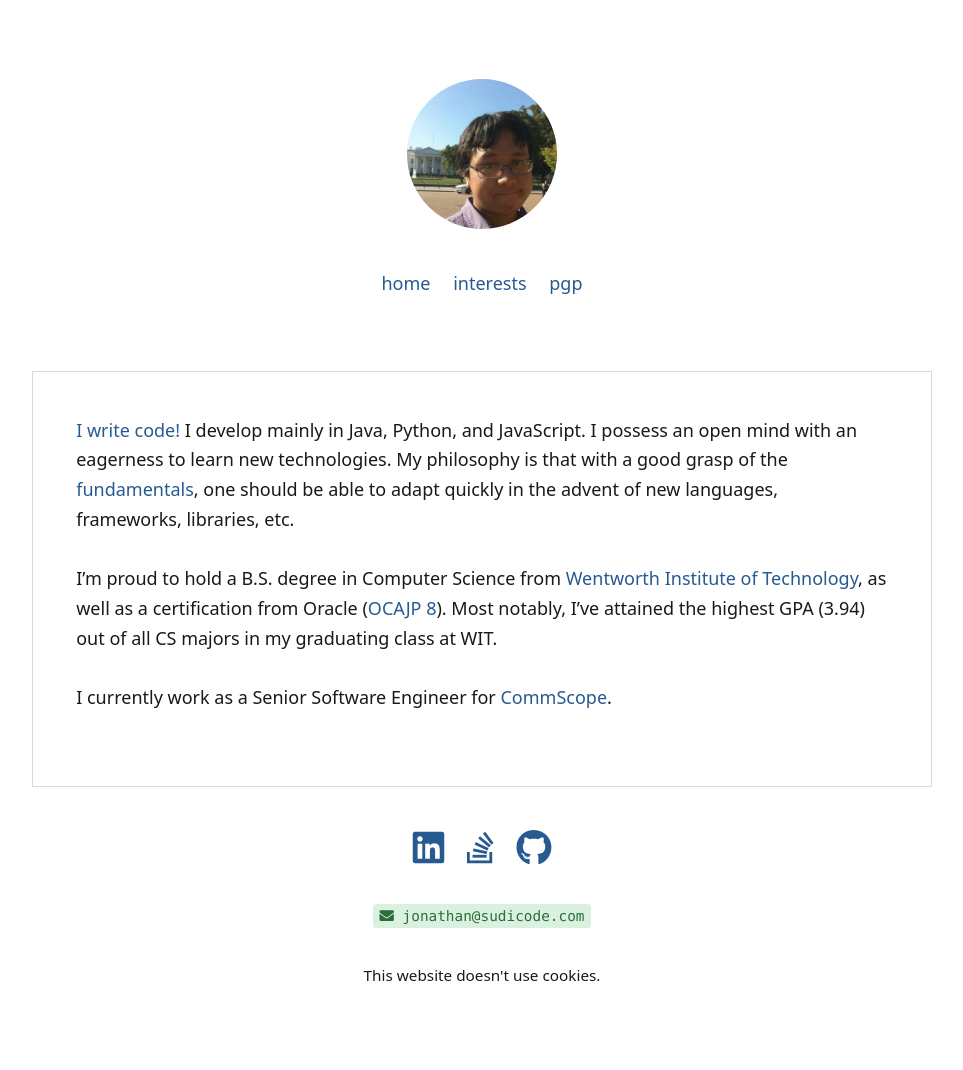
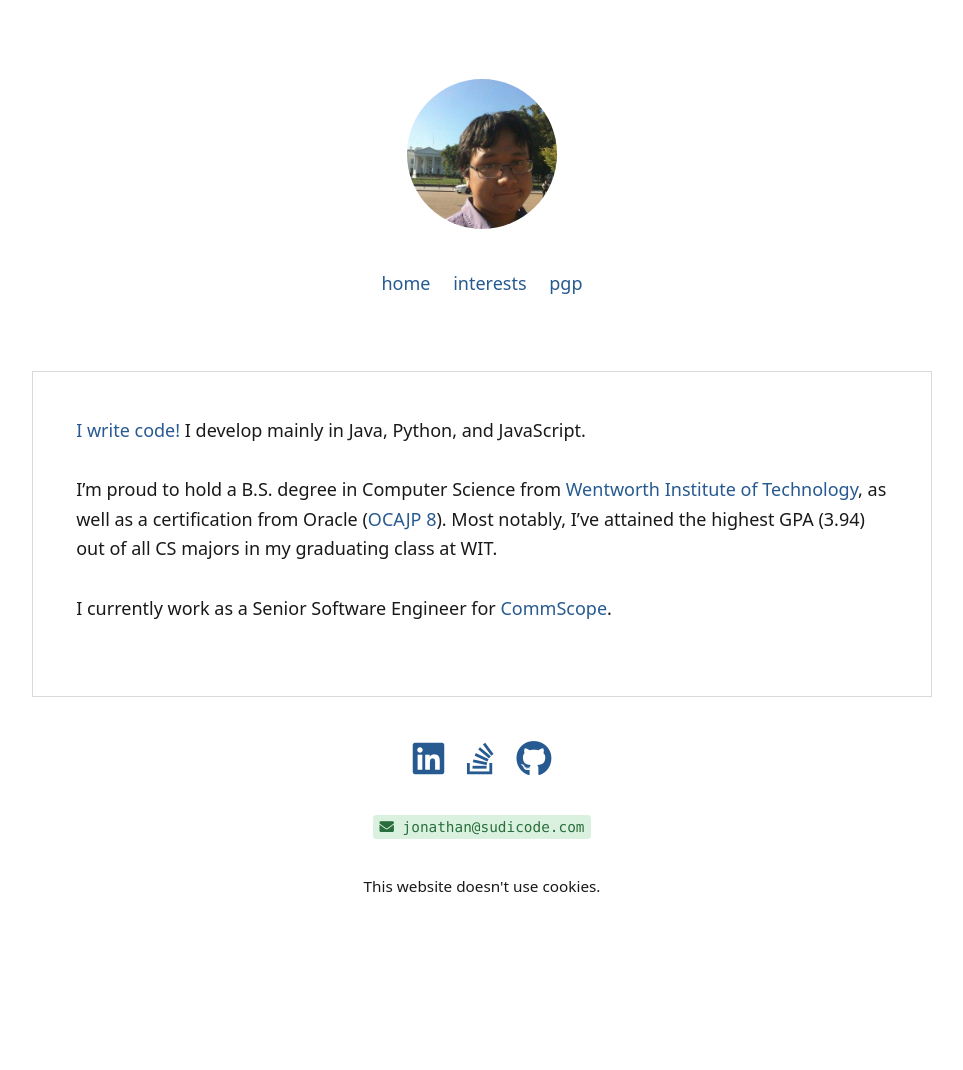
Before and after one commit to jsudiaman/jsudiaman.github.io, a Jekyll site: the page built from index.md, in a window 1280 px wide. Shown: the whole page, without its empty margins (158-1121 px from the left). Built offline with Jekyll 4.4.1, drawn with Linux system fonts in a browser that asks for light colours; after the commit the page ends 981 px from its top, so only the background shows below that.

Commit message:
Update index.

```diff
--- a/index.md
+++ b/index.md
@@ -1,10 +1,7 @@
 ---
 layout: default
 ---
-[I write code!](images/iwritecode.jpg) I develop mainly in Java, Python, and
-JavaScript. I possess an open mind with an eagerness to learn new technologies. My philosophy is that with a good grasp
-of the [fundamentals](images/fundamentals.png), one should be able to adapt quickly
-in the advent of new languages, frameworks, libraries, etc.
+[I write code!](images/iwritecode.jpg) I develop mainly in Java, Python, and JavaScript.
 
 I'm proud to hold a B.S. degree in Computer Science from [Wentworth Institute of Technology](http://wit.edu), as well as
 a certification from Oracle ([OCAJP 8](http://www.youracclaim.com/badges/edb762b0-efac-4118-ab22-76e03d184b50)). Most
```
